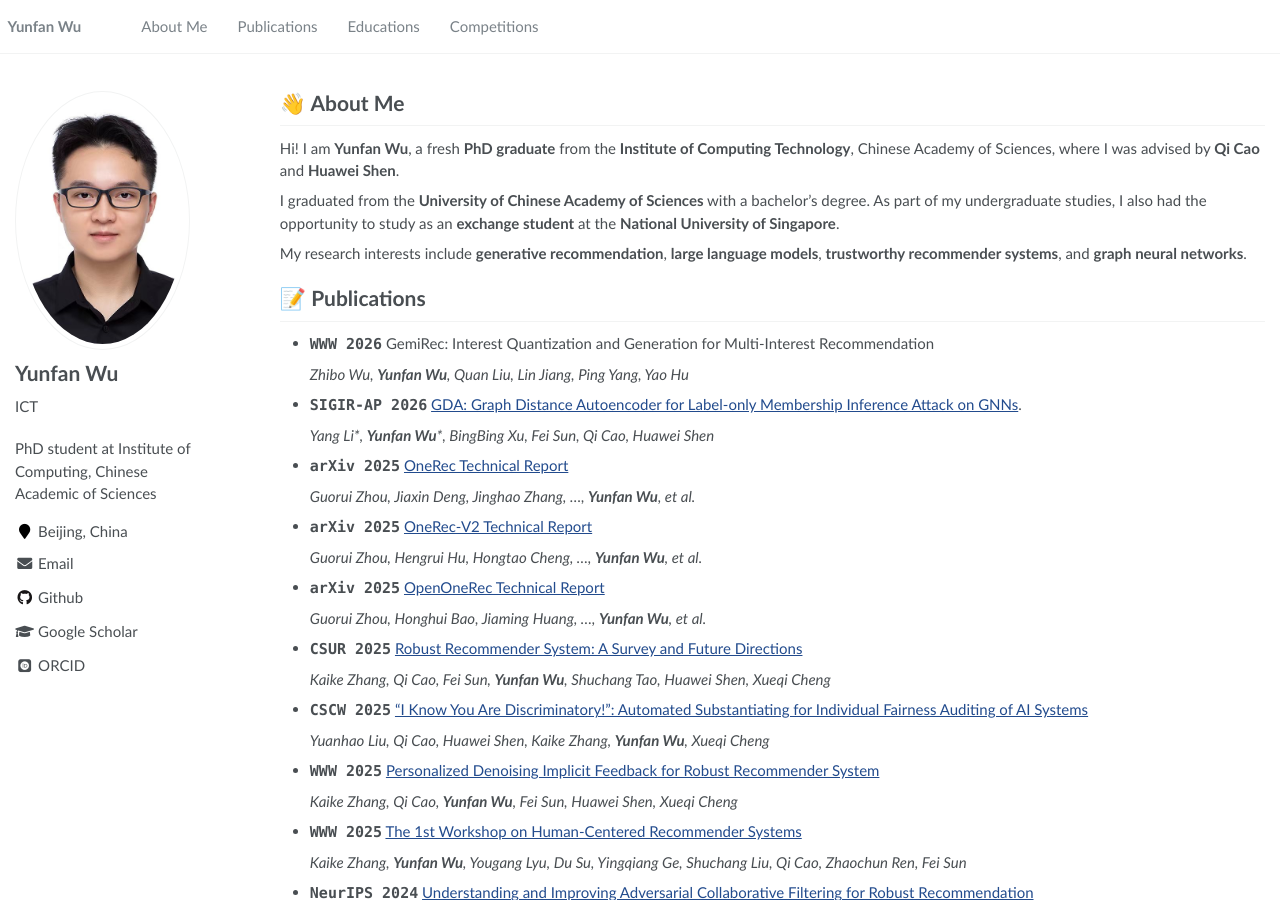
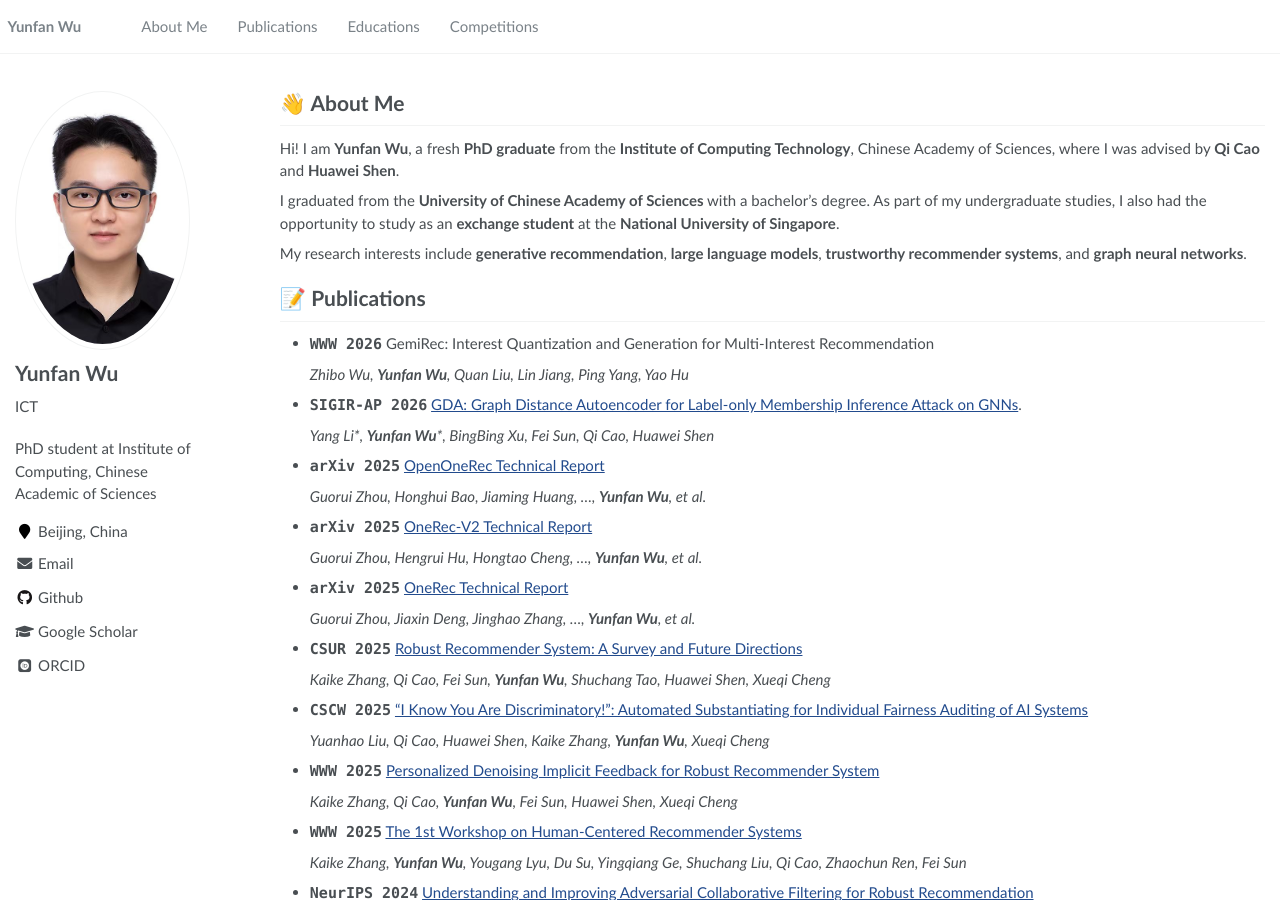
Before and after one commit to WuYunfan/WuYunfan.github.io, a Jekyll site: the page built from _pages/about.md, in a window 1280 px wide and 900 px high. Built offline with Jekyll 4.4.1, drawn with Linux system fonts in a browser that asks for light colours; some web fonts are replaced.

```diff
--- a/_pages/about.md
+++ b/_pages/about.md
@@ -36,17 +36,17 @@ My research interests include **generative recommendation**, **large language mo
 
   *Yang Li\*, **Yunfan Wu**\*, BingBing Xu, Fei Sun, Qi Cao, Huawei Shen*
 
-- **`arXiv 2025`** [OneRec Technical Report](https://arxiv.org/pdf/2506.13695)
+- **`arXiv 2025`** [OpenOneRec Technical Report](https://arxiv.org/pdf/2512.24762)
 
-  *Guorui Zhou, Jiaxin Deng, Jinghao Zhang, ..., **Yunfan Wu**, et al.*
+  *Guorui Zhou, Honghui Bao, Jiaming Huang, ..., **Yunfan Wu**, et al.*
 
 - **`arXiv 2025`** [OneRec-V2 Technical Report](https://arxiv.org/pdf/2508.20900)
 
   *Guorui Zhou, Hengrui Hu, Hongtao Cheng, ..., **Yunfan Wu**, et al.*
 
-- **`arXiv 2025`** [OpenOneRec Technical Report](https://arxiv.org/pdf/2512.24762)
+- **`arXiv 2025`** [OneRec Technical Report](https://arxiv.org/pdf/2506.13695)
 
-  *Guorui Zhou, Honghui Bao, Jiaming Huang, ..., **Yunfan Wu**, et al.*
+  *Guorui Zhou, Jiaxin Deng, Jinghao Zhang, ..., **Yunfan Wu**, et al.*
 
 - **`CSUR 2025`** [Robust Recommender System: A Survey and Future Directions](https://dl.acm.org/doi/10.1145/3757057)
 
```
